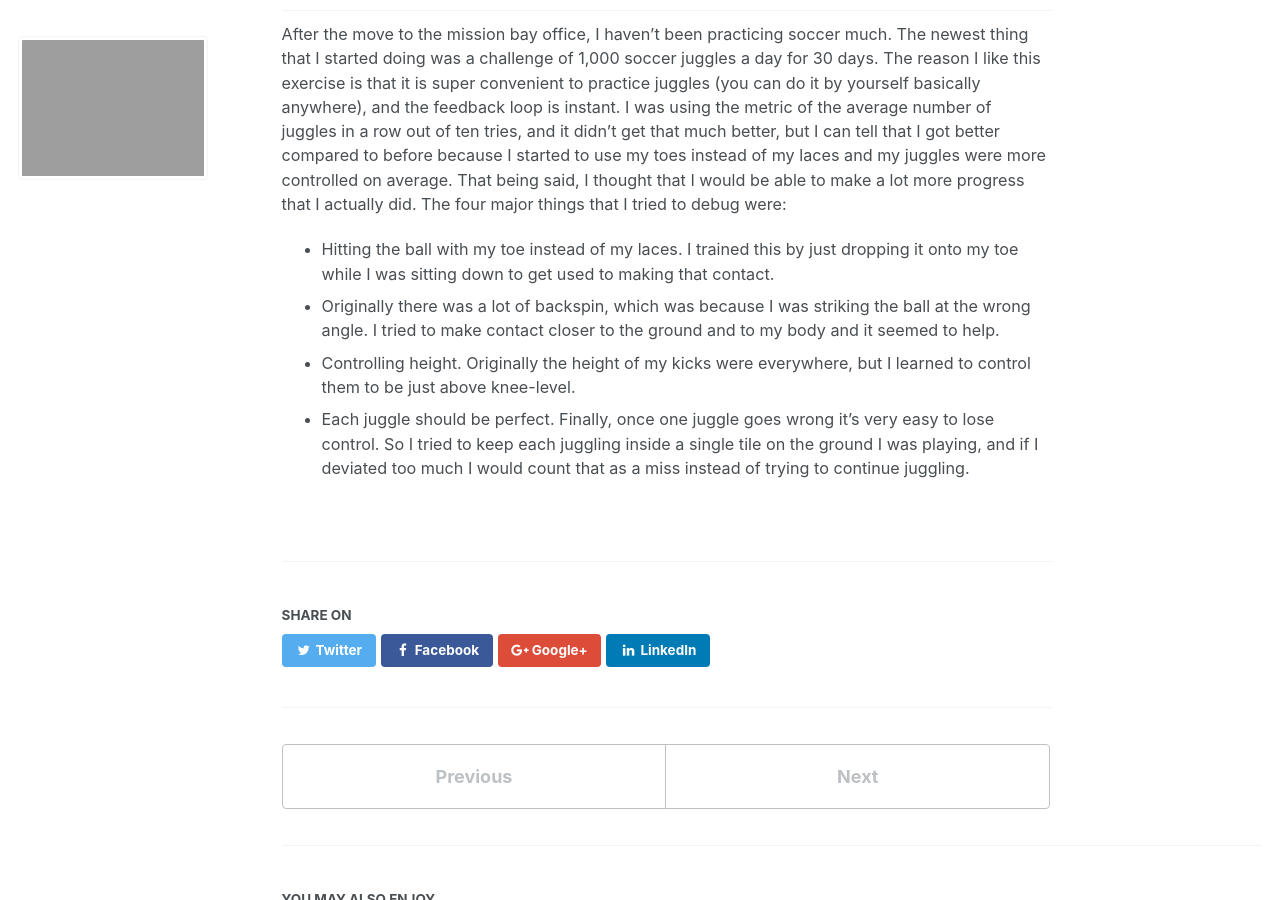
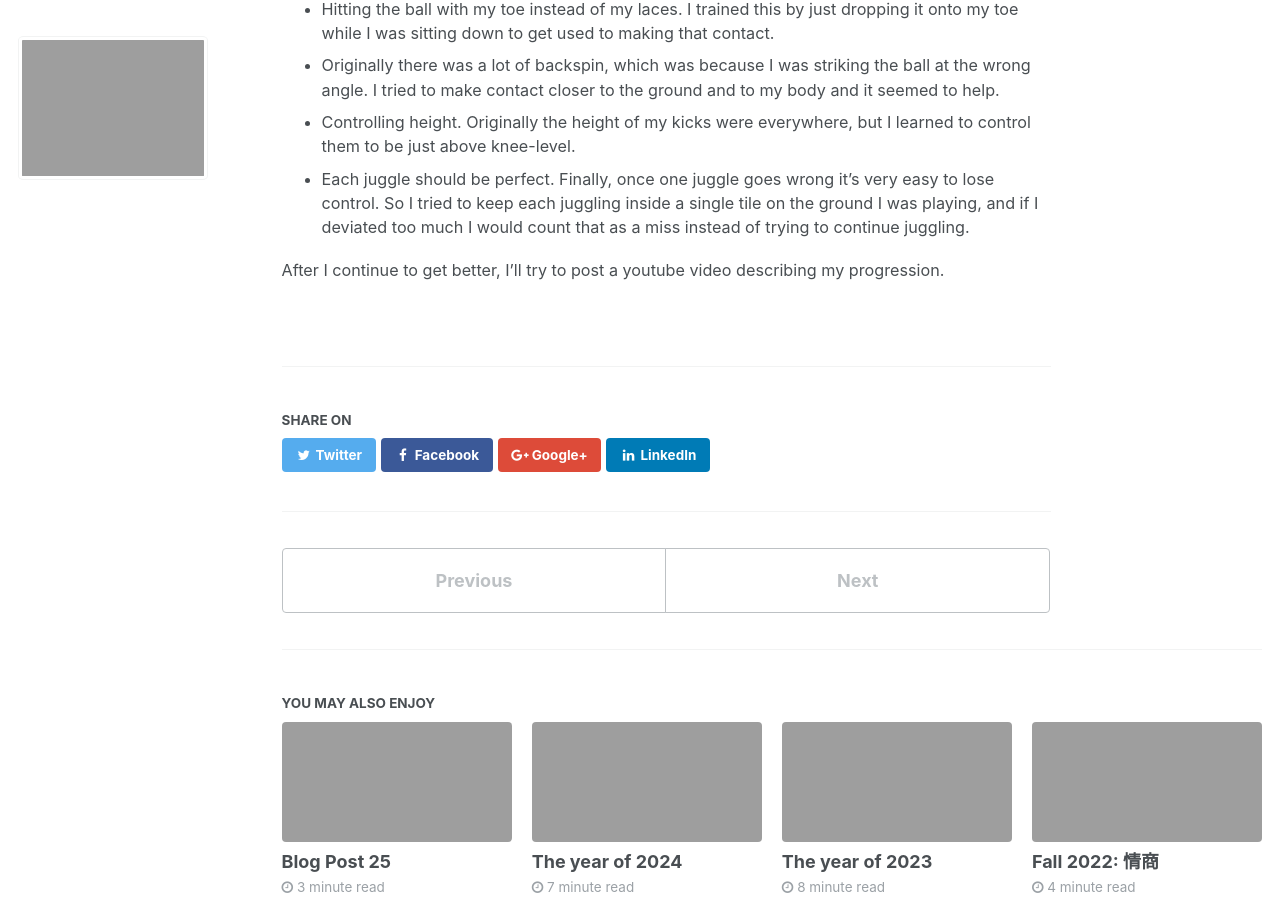
Before and after one commit to jasonwei20/jasonwei20.github.io, a Jekyll site: the page built from _posts/2025-03-31-blog-post-24.md, in a window 1280 px wide and 900 px high, scrolled down 2268 px. Built offline with Jekyll 4.4.1, drawn with Linux system fonts in a browser that asks for light colours.

Commit message:
Update 2025-03-31-blog-post-24.md

```diff
--- a/_posts/2025-03-31-blog-post-24.md
+++ b/_posts/2025-03-31-blog-post-24.md
@@ -29,9 +29,10 @@
 
 **Appendectomy.** I also had an appendectomy in february, which was pretty unexpected, but I guess I’m glad to have it without major complications.
 
-<img src='/images/tmj_metrics.png' width="33%">
-<img src='/images/pnif.png' width="33%">
-<img src='/images/appendectomy.png' width="33%">
+<img src='/images/tmj_metrics.png' width="32%">
+<img src='/images/pnif.png' width="32%">
+<img src='/images/appendectomy.png' width="32%">
+
 Left, TMJ metrics; middle, PNIF metrics; right, before appendectomy.
 
 ## Soccer juggling
@@ -41,3 +42,5 @@
 - Originally there was a lot of backspin, which was because I was striking the ball at the wrong angle. I tried to make contact closer to the ground and to my body and it seemed to help.
 - Controlling height. Originally the height of my kicks were everywhere, but I learned to control them to be just above knee-level.
 - Each juggle should be perfect. Finally, once one juggle goes wrong it's very easy to lose control. So I tried to keep each juggling inside a single tile on the ground I was playing, and if I deviated too much I would count that as a miss instead of trying to continue juggling.
+
+After I continue to get better, I'll try to post a youtube video describing my progression.
```
